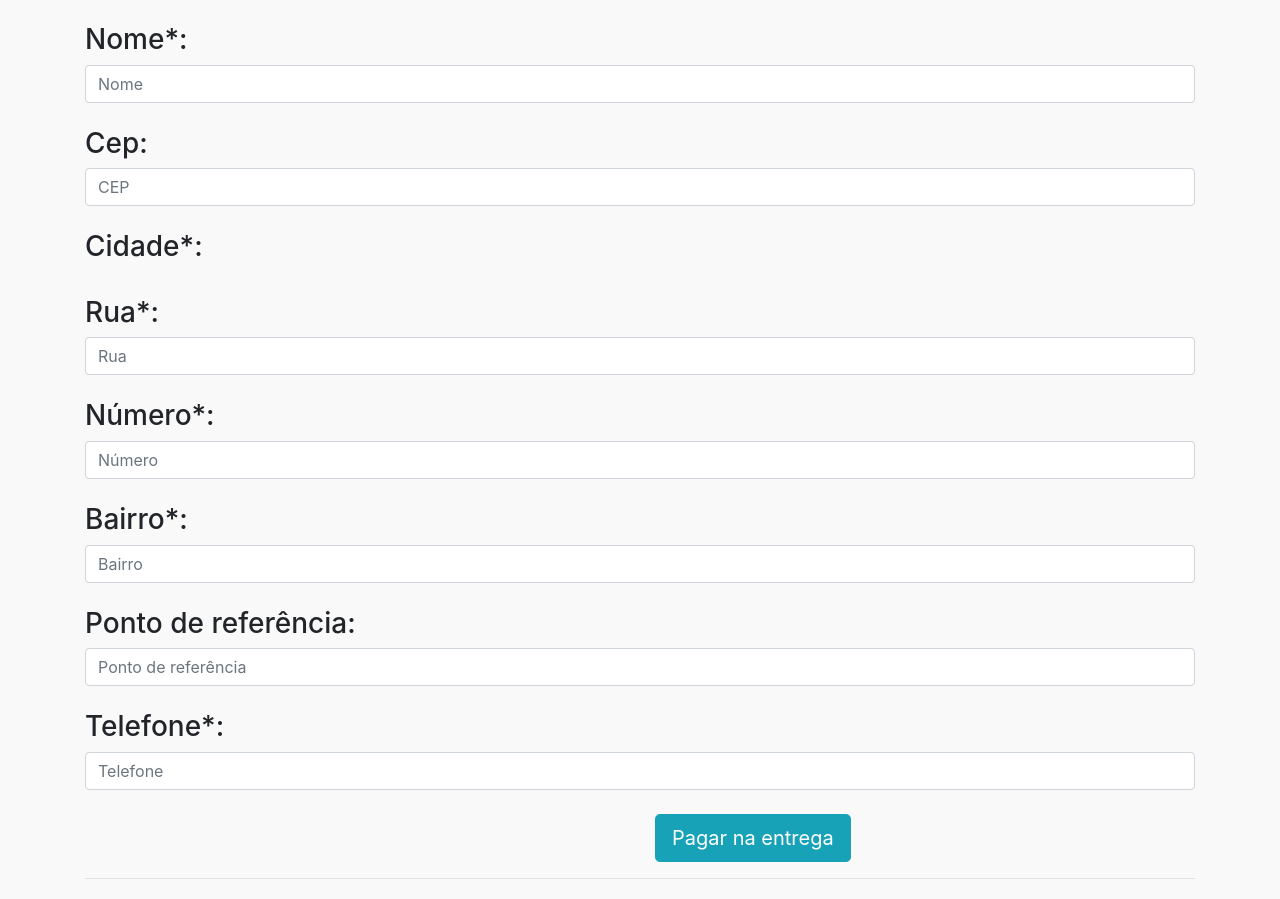
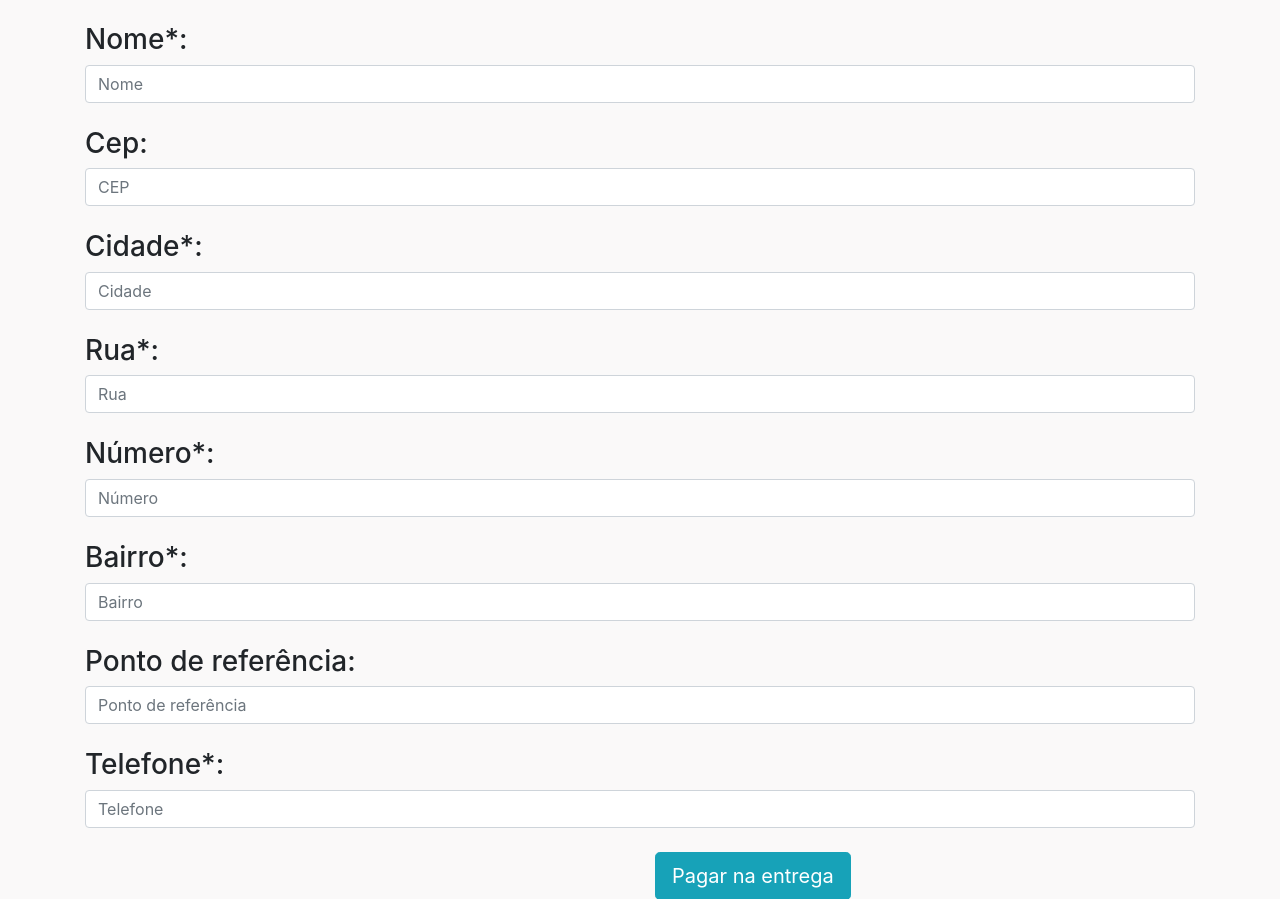
Before and after one commit to issf69/Projeto_Delivery, a Django app: template pedido/templates/finalizar_pedido.html in a window 1280 px wide. Shown: the part 210-1109 px from the top of the page. Run offline with Django 5.2, Linux system fonts and the light colour scheme; the template is opened without the code that fills it: values that come from a table or form of the project are taken from there, others are empty; data comes from the database, SQL or seed files in the repository.

Commit message:
Update finalizar_pedido.html

```diff
--- a/pedido/templates/finalizar_pedido.html
+++ b/pedido/templates/finalizar_pedido.html
@@ -95,6 +95,7 @@ $(document).ready(function() {
 
           <br>
           <h3 class="rosa">Cidade*:</h3>
+          <input type="text" class="form-control" placeholder="Cidade" id="cidade" name="cidade">
           <!--<select class="form-control" id="cidade" name="cidade">
             <option selected disabled hidden>Selecione a cidade</option>
             <option value="Santa Rita do Passa Quatro">Santa Rita do Passa Quatro</option>
@@ -122,10 +123,7 @@ $(document).ready(function() {
           <input type="text" required="required" class="form-control" placeholder="Telefone" name="telefone">
           <br>
 
-
-
     </div>
-    <script src="https://code.jquery.com/jquery-3.4.1.js"></script>
     <script>
         // Quando o campo de CEP perder o foco
         $("#cep").blur(function() {
```
